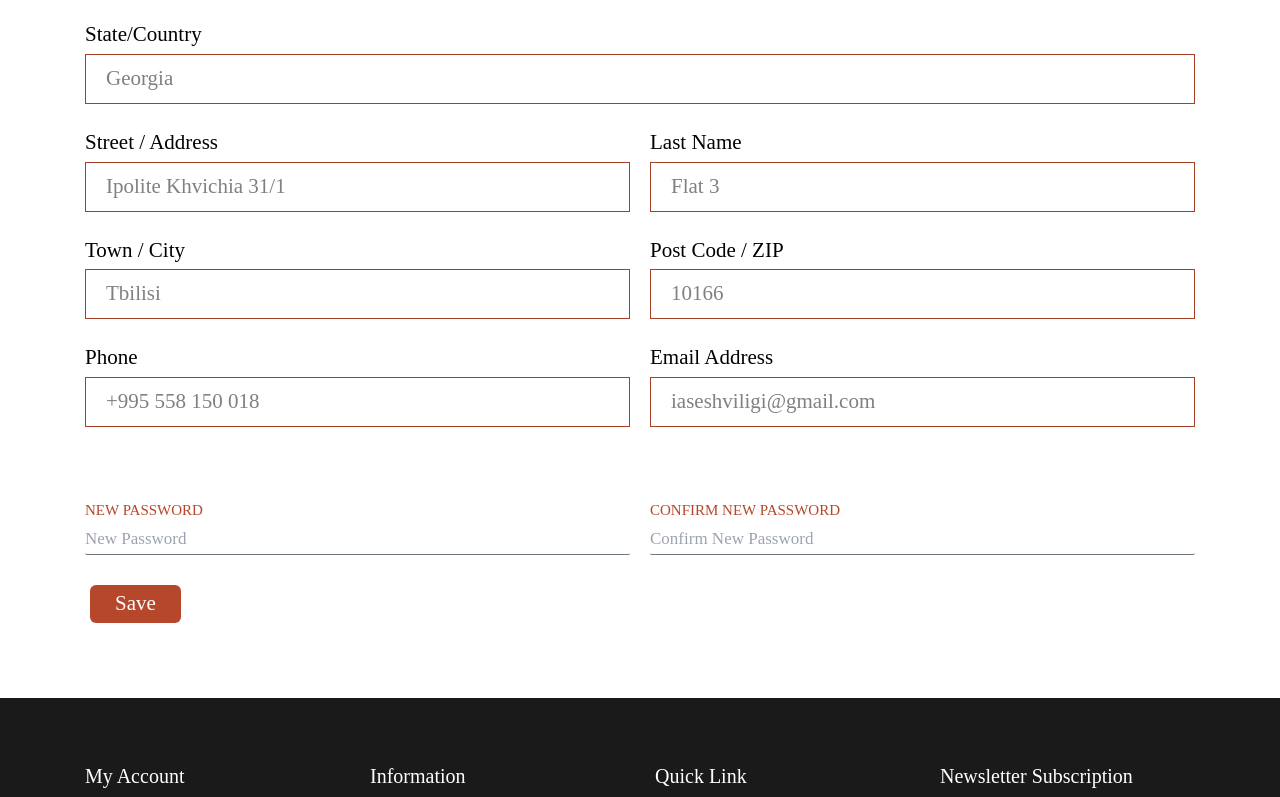
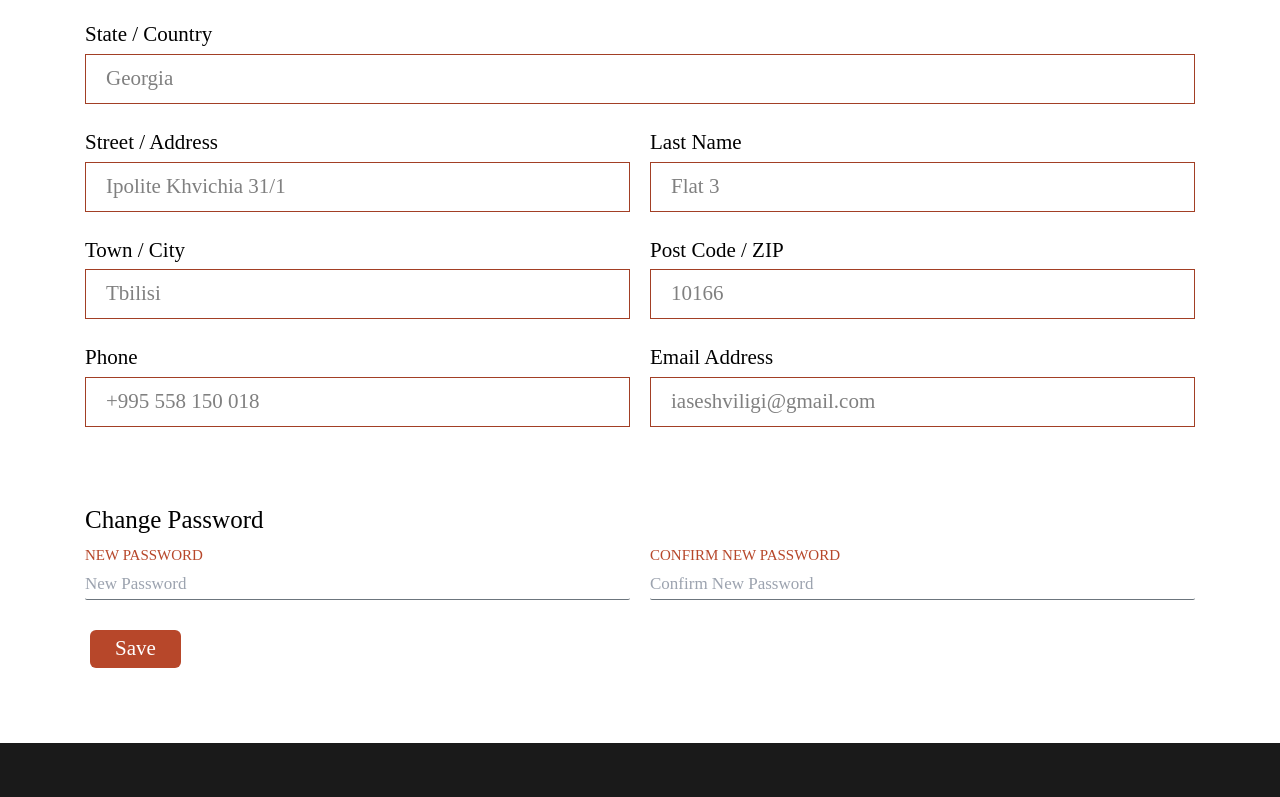
Before and after one commit to IASIKO/tbc-react-course, a React (Create React App) app: page /profile in a window 1280 px wide. Shown: the part 709-1506 px from the top of the page. Built offline with nearby package versions, Linux system fonts and the light colour scheme.

Commit message:
Update changes

```diff
--- a/src/components/Profile/ProfileDetails.jsx
+++ b/src/components/Profile/ProfileDetails.jsx
@@ -24,7 +24,7 @@ const ProfileDetails = () => {
             </div>
           </div>
           <div className="flex flex-col w-[100%] my-[10px]">
-            <h2 className="text-black font-normal">State/Country</h2>
+            <h2 className="text-black font-normal">State / Country</h2>
             <div className="border-[1px] border-solid border-red py-[5px]">
               <span className="pl-[20px]">Georgia</span>
             </div>
@@ -72,7 +72,10 @@ const ProfileDetails = () => {
             </div>
           </div>
           <form>
-            <div className="flex mb-[30px] pt-[60px]">
+            <h3 className="text-[25px] font-medium text-black pt-[60px]">
+              Change Password
+            </h3>
+            <div className="flex mb-[30px]">
               <div className="flex flex-col w-[50%]">
                 <label className="uppercase text-[#b7472a] text-[15px] font-medium">
                   new password
```
